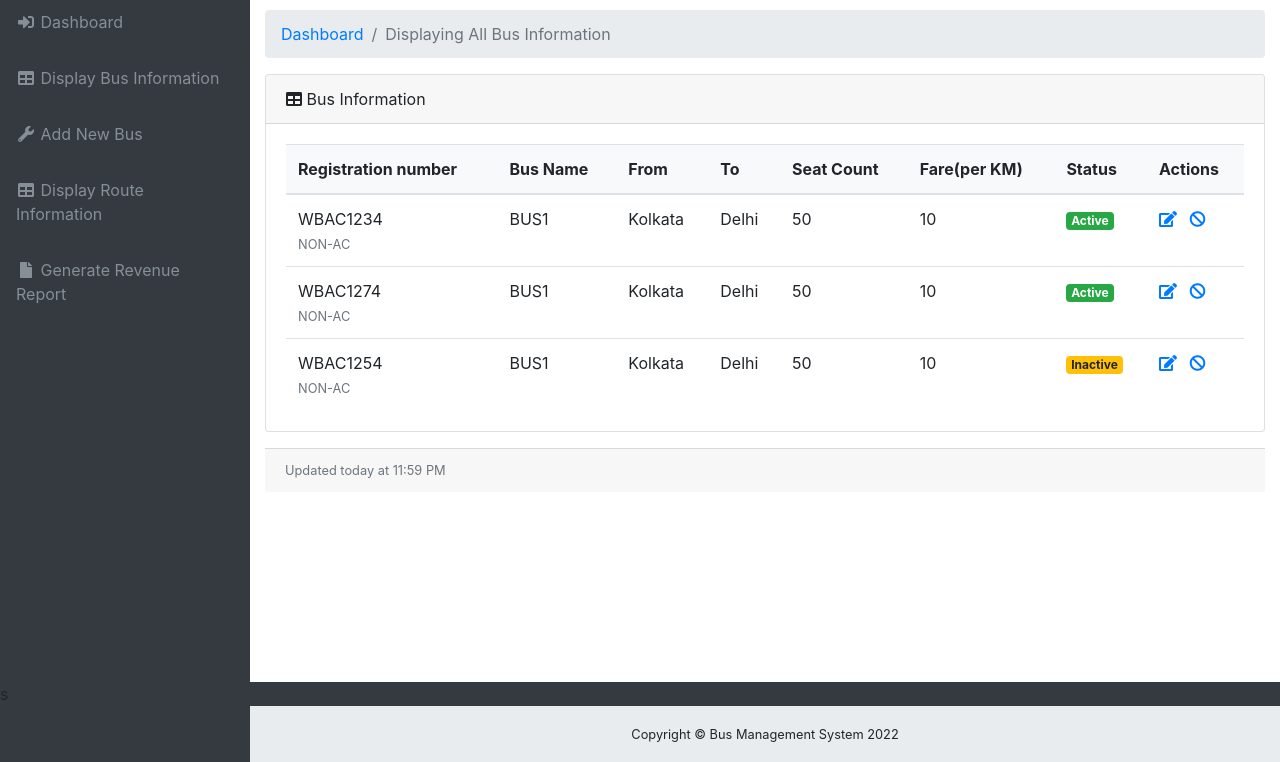
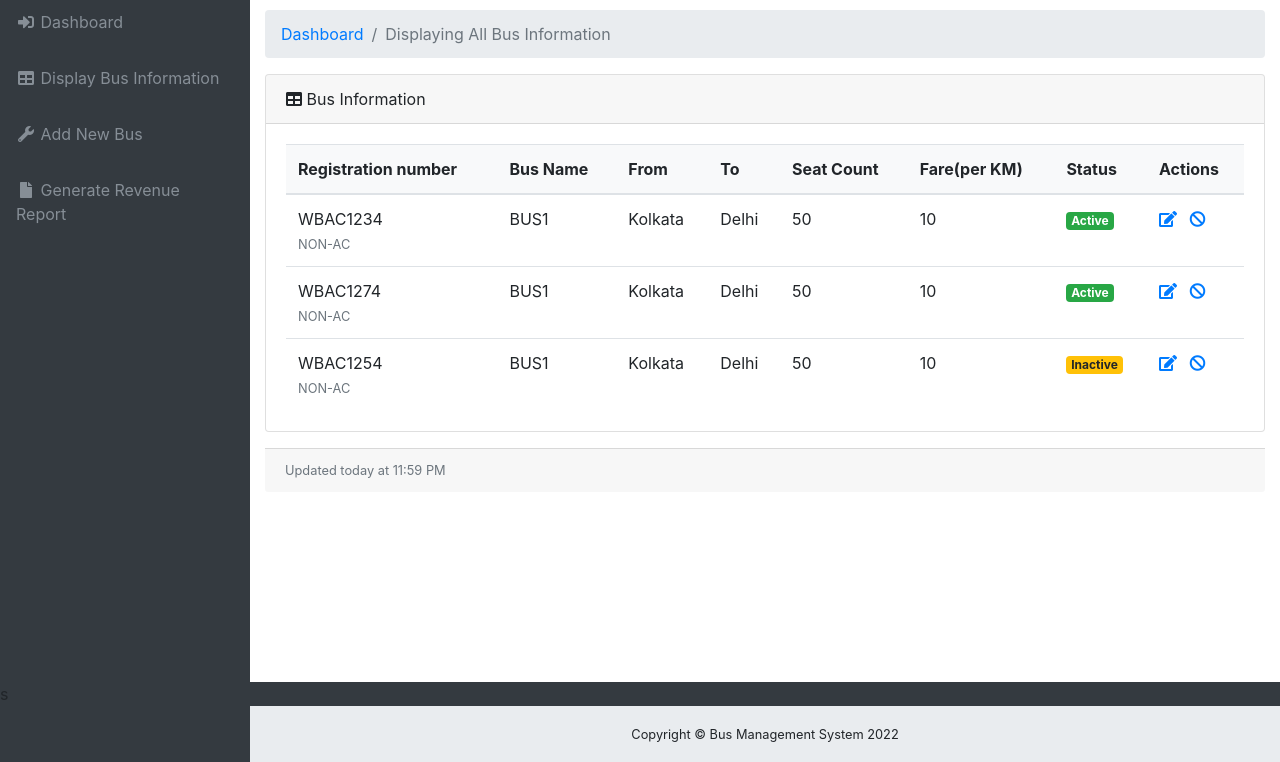
Before and after one commit to akashdeep007/BMS-Frontend-Pages, a plain HTML site: page AdminBusInformation.html in a window 1280 px wide. Shown: the part 62-824 px from the top of the page. Drawn offline with nearby package versions, Linux system fonts and the light colour scheme.

Commit message:
removed route info tag from admin dashboard

```diff
--- a/AdminBusInformation.html
+++ b/AdminBusInformation.html
@@ -55,12 +55,6 @@
                         <span class="nav-link-text">Add New Bus</span>
                     </a>
                 </li>
-                </li>
-                <li class="nav-item" data-toggle="tooltip" data-placement="right" title="Tables">
-                    <a class="nav-link" href="tables.html">
-                        <i class="fa fa-fw fa-table"></i>
-                        <span class="nav-link-text">Display Route Information</span>
-                    </a>
                 </li>
                 <li class="nav-item" data-toggle="tooltip" data-placement="right" title="Example Pages">
                     <a class="nav-link" href="#collapseExamplePages" data-parent="#exampleAccordion">
```
Also changed, not shown: AdminDashboard.html (+0 -6 lines).
